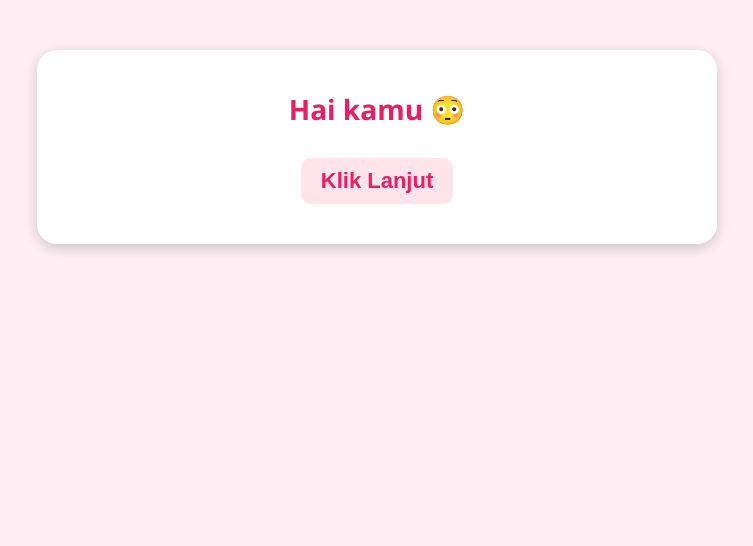
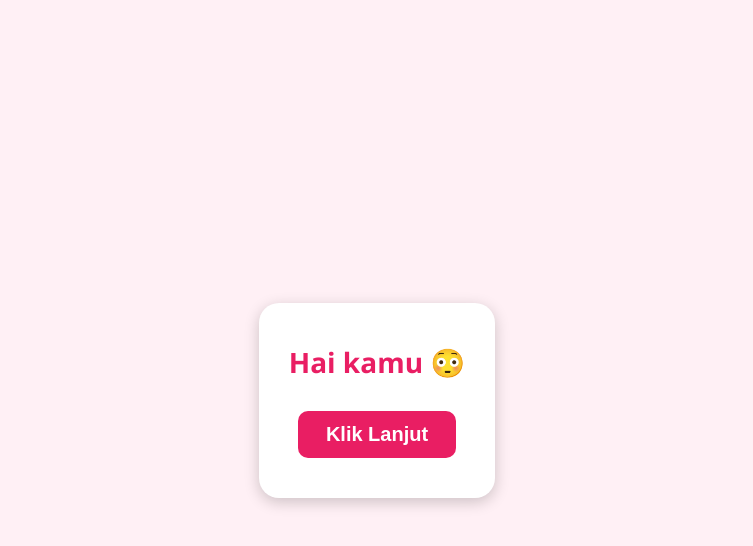
Before and after one commit to klisdotcom23/klisdotcom, a plain HTML site: page index.html in a window 1280 px wide. Shown: the whole page, without its empty margins (263-1016 px from the left). Drawn offline with Linux system fonts and the light colour scheme.

Commit message:
index.html

```diff
--- a/index.html
+++ b/index.html
@@ -1,24 +1,29 @@
 <!DOCTYPE html>
-<html>
+<html lang="id">
 <head>
+  <meta charset="UTF-8" />
+  <meta name="viewport" content="width=device-width, initial-scale=1.0"/>
   <title>Pesan Buat Kamu</title>
   <style>
-    body {
+    html, body {
+      margin: 0;
+      padding: 0;
+      height: 100%;
       background-color: #fff0f5;
       font-family: 'Segoe UI', sans-serif;
-      text-align: center;
-      padding: 50px;
-      margin: 0;
+      display: flex;
+      justify-content: center;
+      align-items: center;
     }
 
     .card {
       background-color: white;
-      padding: 40px;
+      padding: 40px 30px;
       border-radius: 20px;
       box-shadow: 0 4px 15px rgba(0, 0, 0, 0.2);
-      display: inline-block;
       max-width: 600px;
       width: 90%;
+      text-align: center;
     }
 
     .slide {
@@ -26,14 +31,16 @@
       font-size: 28px;
       color: #e91e63;
       font-weight: bold;
-      margin-bottom: 30px;
       opacity: 0;
-      transform: translateY(20px);
       transition: all 0.6s ease;
     }
 
-    .slide.slide-left {
+    .slide-left {
       transform: translateX(-50px);
+    }
+
+    .slide-down {
+      transform: translateY(30px);
     }
 
     .slide.active {
@@ -43,25 +50,26 @@
     }
 
     .next-btn {
-      font-size: 22px;
+      font-size: 20px;
+      margin-top: 30px;
       cursor: pointer;
-      color: #e91e63;
-      padding: 10px 20px;
-      background-color: #ffe4ec;
+      color: #fff;
+      background-color: #e91e63;
+      padding: 12px 28px;
       border: none;
       border-radius: 10px;
+      font-weight: bold;
       transition: background 0.3s;
-      font-weight: bold;
     }
 
     .next-btn:hover {
-      background-color: #f8bbd0;
+      background-color: #c2185b;
     }
 
     .big-love {
       font-size: 60px;
       animation: float 1.5s ease-in-out infinite;
-      margin: 20px 0;
+      margin: 20px 0 10px;
     }
 
     .i-love-you {
@@ -71,22 +79,18 @@
     }
 
     @keyframes float {
-      0%, 100% {
-        transform: translateY(0);
-      }
-      50% {
-        transform: translateY(-15px);
-      }
+      0%, 100% { transform: translateY(0); }
+      50% { transform: translateY(-15px); }
     }
   </style>
 </head>
 <body>
   <div class="card">
-    <div class="slide active">Hai kamu 😳</div>
+    <div class="slide active slide-down">Hai kamu 😳</div>
     <div class="slide slide-left">Aku cuma mau bilang satu hal penting...</div>
-    <div class="slide">Aku sayang kamu banget 💖</div>
+    <div class="slide slide-down">Aku sayang kamu banget 💖</div>
     <div class="slide slide-left">Kayak langit sama bintang, aku nggak bisa jauh dari kamu.</div>
-    <div class="slide">Semangat ya, aku selalu ada buat kamu 😘</div>
+    <div class="slide slide-down">Semangat ya, aku selalu ada buat kamu 😘</div>
     <div class="slide">
       <div class="big-love">❤</div>
       <div class="i-love-you">I love you</div>
```
